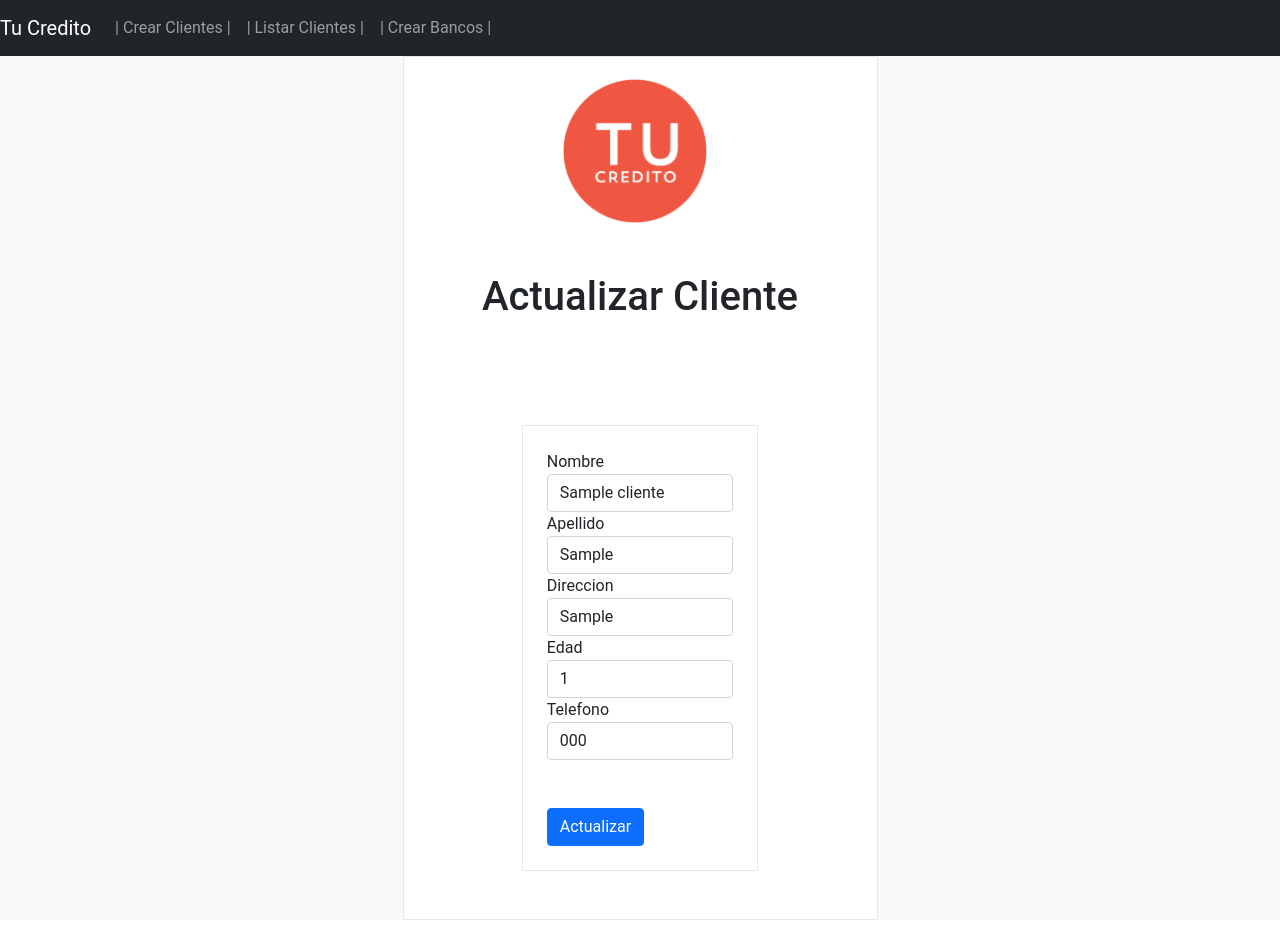
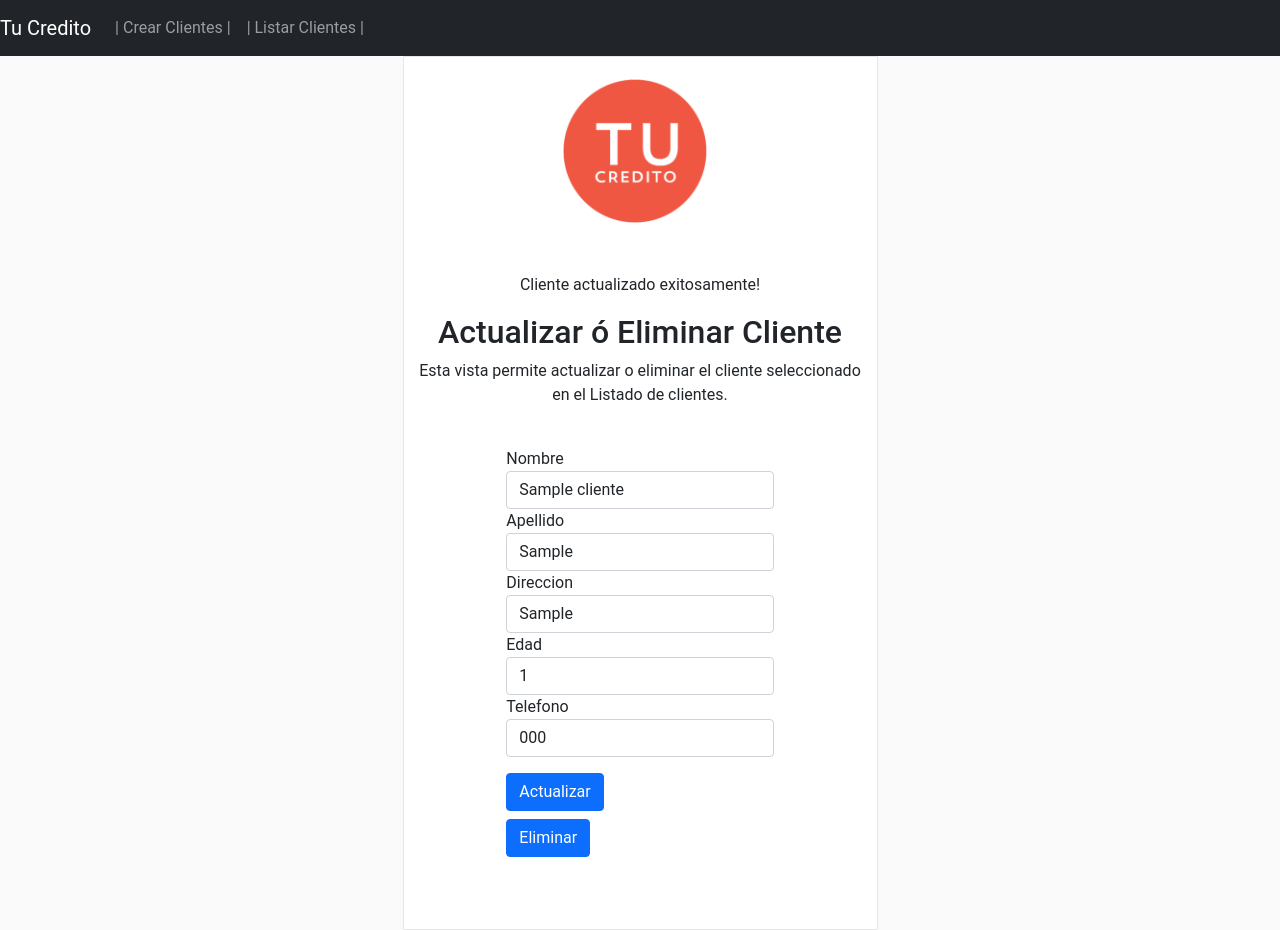
Before and after one commit to NorberMV/creditoApp, a Django app: page /detalle-clientes/1/ in a window 1280 px wide. Run offline with Django 3.2, Linux system fonts and the light colour scheme; tables that the repository leaves empty hold one stand-in row (values such as "Sample post"); some libraries are stand-ins or nearby versions.

Commit message:
Corrección a Actualizar/Eliminar clientes.

```diff
--- a/clientes/forms.py
+++ b/clientes/forms.py
@@ -29,7 +29,7 @@ class CreateForm(forms.Form):
     )
 
     # Validacion adicional sobreescribiendo clean_fieldName() Method
-    def clean_username(self): # Validacion de Email
+    def clean_email(self): # Validacion de Email
         """Email debe ser único."""
         email = self.cleaned_data['email']
         email_taken = Cliente.objects.filter(email=email).exists()
--- a/clientes/models.py
+++ b/clientes/models.py
@@ -4,6 +4,7 @@
 # Django depedencies
 from django.contrib.auth.models import User
 from django.db import models
+
 
 # Modelos
 from bancos.models import Banco
@@ -32,6 +33,9 @@ class Cliente(models.Model):
     telefono = models.CharField(max_length=20, blank=True)
     tipo_persona = models.CharField(max_length=20, choices=TIPO_PERSONA, null=True)
 
+    creado = models.DateTimeField(auto_now_add=True, null=True)
+
+
     """ Método para retornar nombre completo del Cliente
         para usarlo como propiedad de la clase Cliente. """
     @property
--- a/clientes/urls.py
+++ b/clientes/urls.py
@@ -18,12 +18,6 @@ urlpatterns = [
         name='crear-clientes'
     ),
 
-    path( # ACTUALIZAR USUARIO                     # redirecciona a la información de un cliente en particulár
-        route='detalle-clientes/<int:client_id>/',
-        view=views.detalle_cliente,
-        name='detalle-clientes',
-    ),
-
     path(                                          # Lista los clientes
         route='lista-clientes/',
         view=views.ListaClientes.as_view(),
@@ -31,9 +25,21 @@ urlpatterns = [
     ),
 
     path(                                         # Actualización de datos de cliente
-        route='actualizar-clientes/',
+        route='actualizar-clientes/<int:client_id>/',
         view=views.actualizar_cliente,
         name='actualizar-clientes',
     ),
 
+    path(
+        route='detalle-clientes/<int:client_id>/',
+        view=views.detalle_cliente,
+        name='detalle-clientes'
+    ),
+
+    path(
+        route='eliminar-clientes/<int:client_id>/',
+        view=views.eliminar_cliente,
+        name='eliminar-clientes'
+    )
+
 ]
--- a/clientes/views.py
+++ b/clientes/views.py
@@ -53,41 +53,46 @@ def detalle_cliente(request, **kwarg):
 
     client_id = kwarg['client_id']               # Tomamos el valor kwarg del id del cliente tomado de la URL
     cliente = Cliente.objects.get(id=client_id)  # creamos el objeto Cliente especificado filtrado por su id
+    mensaje = 'Cliente actualizado exitosamente!'
 
     return render(
         request=request,
         template_name='clientes/actualizar.html',
         context={
             'cliente': cliente,
+            'mensaje': mensaje,
         }
     )
 
 
 
-def actualizar_cliente(request):
+def actualizar_cliente(request, **kwarg):
 
     """ Vista de actualización de usuario. """
+    #pdb.set_trace()
+    client_id = kwarg['client_id']
 
     if request.method =='POST':
         form = ClientForm(request.POST)
         #pdb.set_trace()
         if form.is_valid():
+
             data = form.cleaned_data
-            #nombre = data['nombre']
-            cliente, created = Cliente.objects.get_or_create(nombre=data['nombre'],
-            apellido=data['apellido']
-        )
+            cliente = Cliente.objects.get(id=client_id)
 
+            # Actualizamos información del cliente
+            cliente.nombre = data['nombre']
+            cliente.apellido = data['apellido']
             cliente.direccion_habitacion = data['direccion_habitacion']
             cliente.edad = data['edad']
             cliente.telefono = data['telefono']
-            cliente.save()
+            cliente.save()                                               # Guarda la nueva información del cliente
 
             url = reverse('clientes:detalle-clientes',kwargs={'client_id':cliente.id})
             return redirect(url)
     else:
         form = ClientForm()
-        cliente =''
+        cliente = Cliente.objects.get(id=client_id)
 
 
     return render(
@@ -95,7 +100,7 @@ def actualizar_cliente(request):
         template_name='clientes/actualizar.html',
         context={
             'cliente': cliente,
-            'form': form
+            'form': form,
         }
     )
 
@@ -112,3 +117,16 @@ class ListaClientes(ListView):
     #pdb.set_trace()
     ordering = ('id',)               # Ordena los usuarios por 'id' en el template
     context_object_name = 'clientes' # Envía como contexto el Objeto Cliente
+
+
+
+
+def eliminar_cliente(request,**kwarg):
+    client_id = kwarg['client_id']
+    cliente = Cliente.objects.get(id = client_id)
+
+    cliente.delete()
+
+    url = reverse('clientes:lista-clientes')
+
+    return redirect(url)
--- a/templates/clientes/actualizar.html
+++ b/templates/clientes/actualizar.html
@@ -8,12 +8,15 @@
 
 {% block container %}
 
+{% if mensaje %} <p style='text-align: center;'>{{ mensaje }}</p>{% endif %}
 
-  <div><h1 style='text-align: center;'>Actualizar Cliente</h1></div>
+
+  <div><h2 style='text-align: center;'>Actualizar ó Eliminar Cliente</h2></div>
+  <p style='text-align: center;'>Esta vista permite actualizar o eliminar el cliente seleccionado en el Listado de clientes.</p>
     <div class="row justify-content-md-center">
-        <div class="col-6 p-4" id="profile-box">
+        <div class="col-8 p-4" >
 
-            <form action="{% url "clientes:actualizar-clientes" %}" method="POST" enctype="multipart/form-data">
+            <form action="{% url "clientes:actualizar-clientes" cliente.id %}" method="POST" enctype="multipart/form-data">
             	{% csrf_token %}
 
 
@@ -104,8 +107,11 @@
                     </div>
                 </div>
 
-                <button type="submit" class="btn btn-primary btn-block mt-5">Actualizar</button>
+                <button type="submit" class="btn btn-primary btn-block mt-3">Actualizar</button>
             </form>
+            <a href="{% url "clientes:eliminar-clientes" cliente.id %}">
+                <button class="btn btn-primary btn-block mt-2">Eliminar</button>
+            </a>
         </div>
     </div>
 
--- a/templates/clientes/base.html
+++ b/templates/clientes/base.html
@@ -26,9 +26,7 @@
             <li class="nav-item active">
                 <a class="nav-link" href="{% url 'clientes:lista-clientes' %}">| Listar Clientes |<span class="sr-only">(current)</span></a>
               </li>
-              <li class="nav-item active">
-                <a class="nav-link" href="{% url 'clientes:crear-clientes' %}">| Crear Bancos |<span class="sr-only">(current)</span></a>
-              </li>
+
 
             </li>
 
--- a/tucredito_site/settings.py
+++ b/tucredito_site/settings.py
@@ -80,7 +80,7 @@ WSGI_APPLICATION = 'tucredito_site.wsgi.application'
 
 # Database
 # https://docs.djangoproject.com/en/3.2/ref/settings/#databases
-"""
+
 DATABASES = {
     'default': {
         'ENGINE': 'django.db.backends.sqlite3',
@@ -99,7 +99,7 @@ DATABASES = {
         'PORT': '5432',
     }
 }
-
+"""
 
 # Password validation
 # https://docs.djangoproject.com/en/3.2/ref/settings/#auth-password-validators
```
Also changed, not shown: templates/clientes/detail.html (deleted, +0 -70 lines), templates/clientes/lista_clientes.html (+12 -3 lines), templates/clientes/login.html (deleted, +0 -31 lines), README.md, clientes/migrations/0010_cliente_creado.py (added), fotos/actualizar.png (deleted), fotos/crear_eliminar.png (added), modelo_BaseDatos.png, 2 other files.
